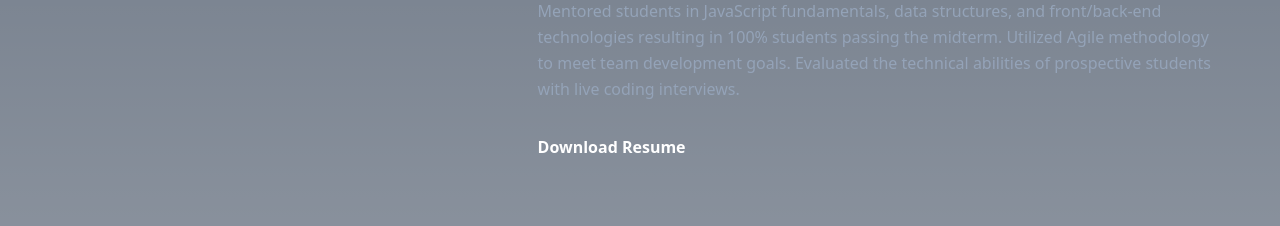
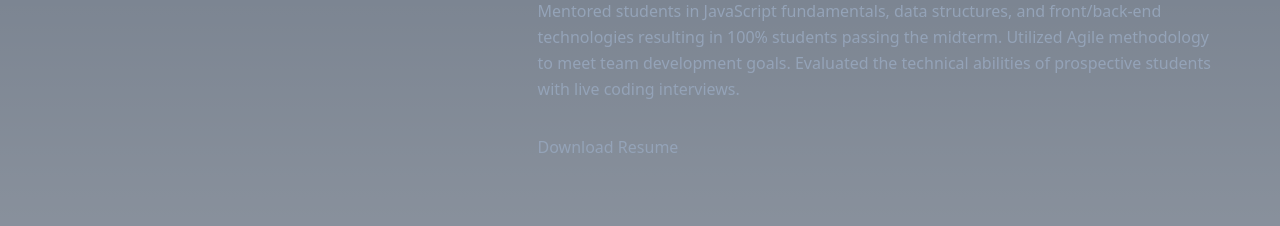
Before and after one commit to AndrewK09/portfolio, a Next.js app: page / in a window 1280 px wide. Shown: the part 1360-1586 px from the top of the page. Built offline with nearby package versions, Linux system fonts and the light colour scheme.

Commit message:
Remove duplicate style

```diff
--- a/components/Experiences.tsx
+++ b/components/Experiences.tsx
@@ -49,10 +49,8 @@ const Experiences = () => {
         Evaluated the technical abilities of prospective students with live coding interviews."
       />
 
-      <a href="/resume.pdf" download className="font-bold text-white">
-        <span className="border-b border-transparent pb-1  hover:border-white ">
-          Download Resume
-        </span>
+      <a href="/resume.pdf" download>
+        <span className="link-indicator">Download Resume</span>
       </a>
     </section>
   );
```
